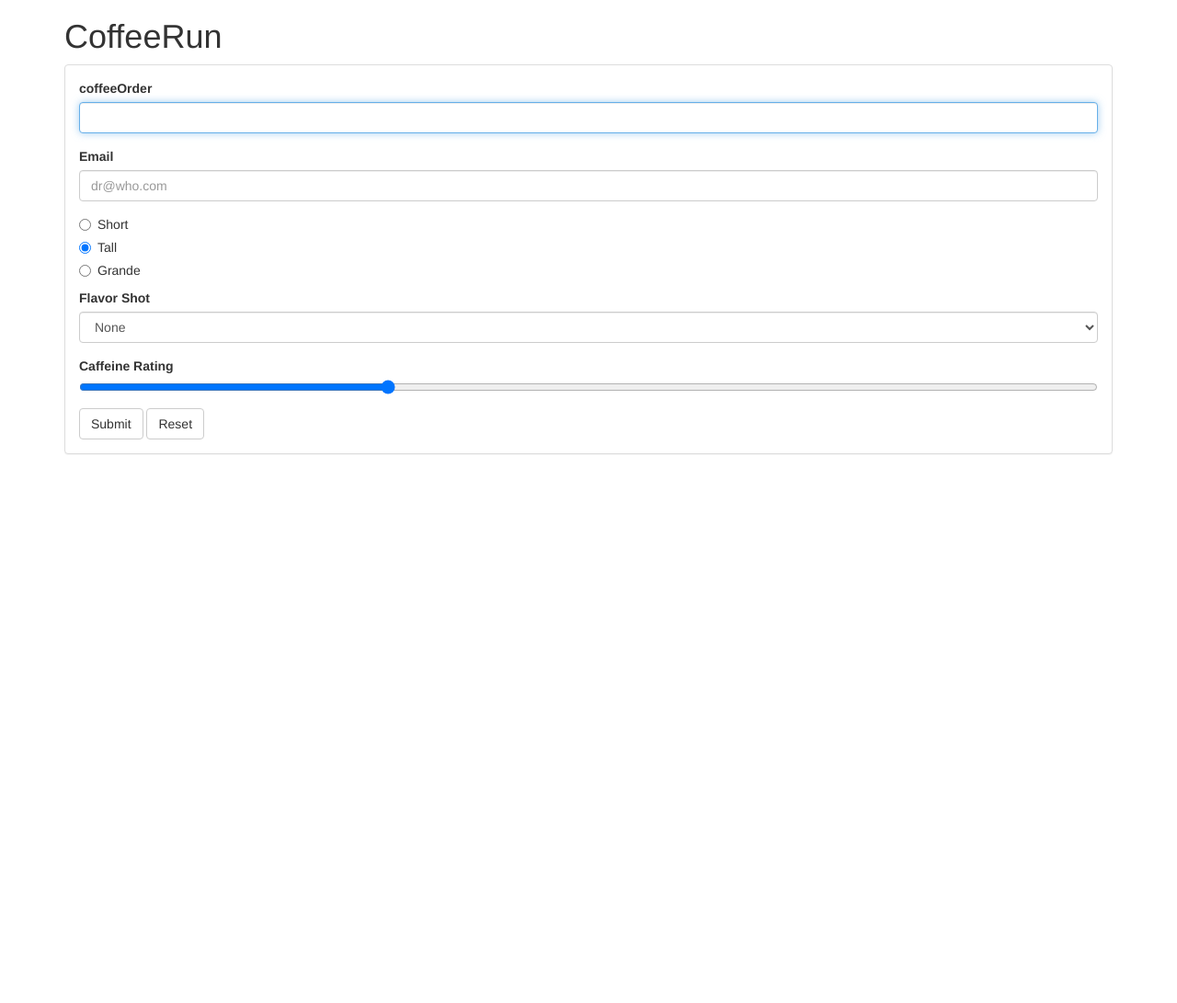
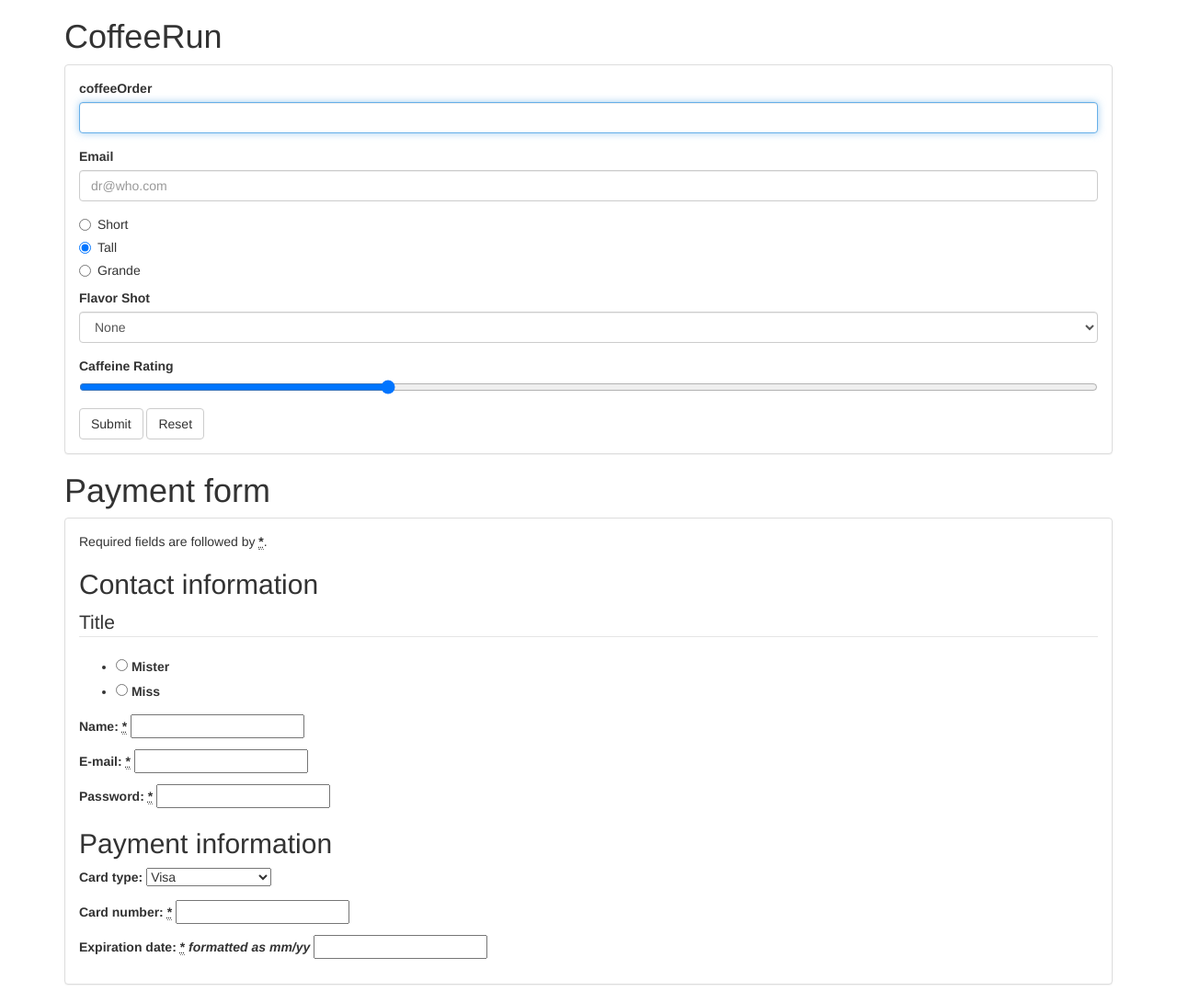
Before and after one commit to chrisvillan/cpsc473hw4, a plain HTML site: page index.html in a window 1280 px wide. Shown: the whole page at 92% size. Before the commit the page ends 800 px from the top, so only its background shows below. Drawn offline with nearby package versions, Linux system fonts and the light colour scheme.

Commit message:
added payment form

```diff
--- a/index.html
+++ b/index.html
@@ -5,6 +5,7 @@
     <title>coffeerun</title>
     <link rel="stylesheet" href="https://cdnjs.cloudflare.com/ajax/libs/twitter-bootst
 rap/3.3.6/css/bootstrap.min.css">
+    <link href="payment-form.css" rel="stylesheet">
   </head>
   <body class="container">
     <header>
@@ -59,6 +60,83 @@ rap/3.3.6/css/bootstrap.min.css">
           </form>
         </div>
       </div>
+      <h1>Payment form</h1>
+      <div class="panel panel-default">
+      <div class="panel-body">
+      <form>
+        <p>Required fields are followed by <strong><abbr title="required">*</abbr></strong>.</p>
+      <section>
+        <h2>Contact information</h2>
+        <fieldset>
+          <legend>Title</legend>
+          <ul>
+              <li>
+                <label for="title_1">
+                  <input type="radio" id="title_1" name="title" value="M." >
+                  Mister
+                </label>
+              </li>
+              <li>
+                <label for="title_2">
+                  <input type="radio" id="title_2" name="title" value="Ms.">
+                  Miss
+                </label>
+              </li>
+          </ul>
+        </fieldset>
+        <p>
+          <label for="name">
+            <span>Name: </span>
+            <strong><abbr title="required">*</abbr></strong>
+          </label>
+          <input type="text" id="name" name="username">
+        </p>
+        <p>
+          <label for="mail">
+            <span>E-mail: </span>
+            <strong><abbr title="required">*</abbr></strong>
+          </label>
+          <input type="email" id="mail" name="usermail">
+        </p>
+        <p>
+          <label for="pwd">
+            <span>Password: </span>
+            <strong><abbr title="required">*</abbr></strong>
+          </label>
+          <input type="password" id="pwd" name="password">
+        </p>
+      </section>
+      <section>
+      <h2>Payment information</h2>
+      <p>
+        <label for="card">
+          <span>Card type:</span>
+        </label>
+        <select id="card" name="usercard">
+          <option value="visa">Visa</option>
+          <option value="mc">Mastercard</option>
+          <option value="amex">American Express</option>
+        </select>
+      </p>
+      <p>
+        <label for="number">
+          <span>Card number:</span>
+          <strong><abbr title="required">*</abbr></strong>
+        </label>
+        <input type="text" id="number" name="cardnumber">
+      </p>
+      <p>
+        <label for="date">
+          <span>Expiration date:</span>
+          <strong><abbr title="required">*</abbr></strong>
+          <em>formatted as mm/yy</em>
+        </label>
+        <input type="text" id="date" name="expiration">
+      </p>
+      </section>
+      </form>
+    </div>
+    </div>
     </section>
     <script src="https://cdnjs.cloudflare.com/ajax/libs/jquery/2.1.4/jquery.min.js"
       charset="utf-8"></script>
```
